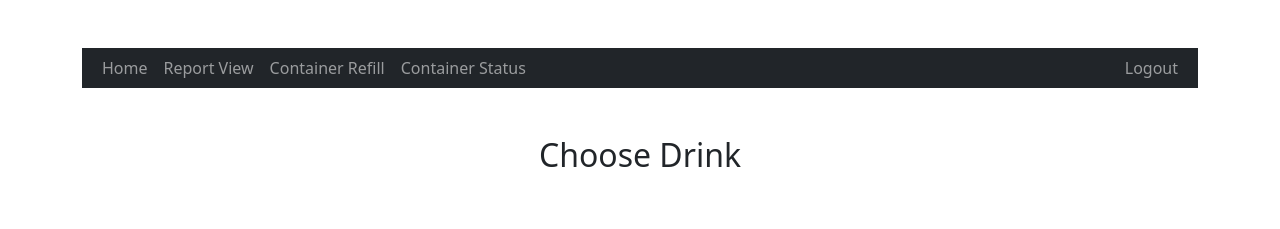
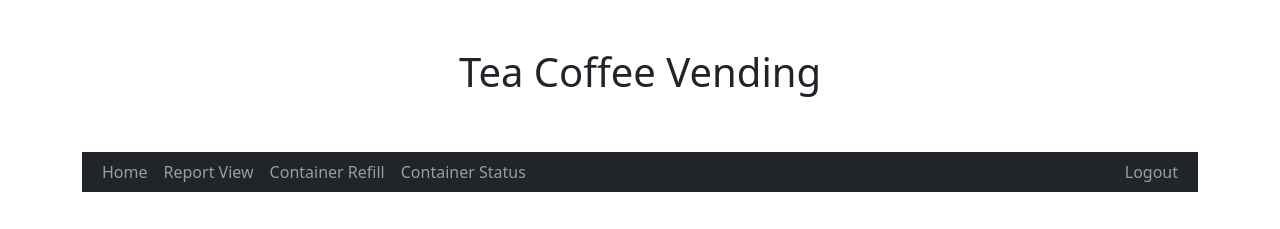
Before and after one commit to andrew-canafe/tea-coffee-vending-machine-f, an Angular app in the folder TeaCoffeeVendingMachineF/: page /choose-drink in a window 1280 px wide. Shown: the top 229 px of the page. Built offline with nearby package versions, Linux system fonts and the light colour scheme; no server answers.

Commit message:
Add title

```diff
--- a/TeaCoffeeVendingMachineF/src/app/app.component.html
+++ b/TeaCoffeeVendingMachineF/src/app/app.component.html
@@ -1,4 +1,7 @@
-<div class="container mt-5">
+<div class="container">
+    <h1 class="text-center py-5">Tea Coffee Vending</h1>
+</div>
+<div class="container">
     <app-navigation-bar></app-navigation-bar>
 </div>
 <div class="container">
--- a/TeaCoffeeVendingMachineF/src/index.html
+++ b/TeaCoffeeVendingMachineF/src/index.html
@@ -2,7 +2,7 @@
 <html lang="en">
   <head>
     <meta charset="utf-8">
-  <title>TeaCoffeeVendingMachineF</title>
+    <title>Tea Coffee Vending</title>
     <base href="/">
     <meta name="viewport" content="width=device-width, initial-scale=1">
     <link rel="icon" type="image/x-icon" href="favicon.ico"><!-- CSS only -->
```
Lines whose indentation alone changed are shown as unchanged.
